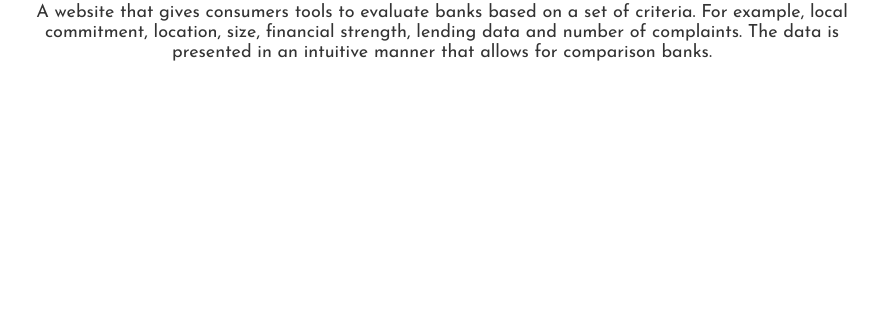
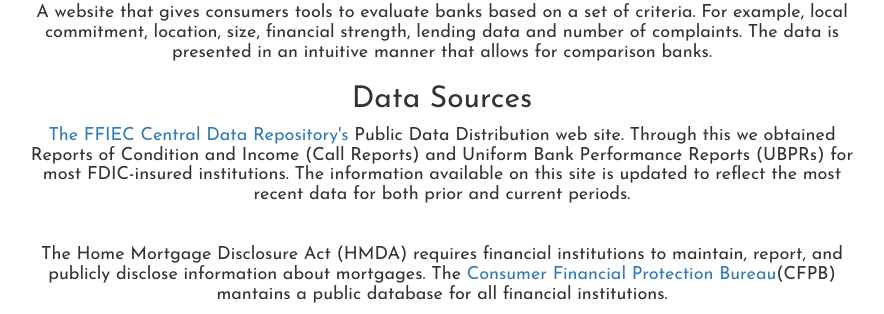
Before and after one commit to andrewmusicant/final_project, a Django app: page /about in a window 1280 px wide. Shown: the part 650-964 px from the top of the page, without its empty margins (198-1082 px from the left). Before the commit the page ends 711 px from the top, so only its background shows below. Run offline with Django 3.2, Linux system fonts and the light colour scheme; some libraries are stand-ins or nearby versions.

Commit message:
add data sources

```diff
--- a/lending_app/templates/about_us.html
+++ b/lending_app/templates/about_us.html
@@ -50,7 +50,14 @@
     <div class="col-xs-8 col-xs-push-2">
         <div class="info">
             <h4>
-          A website that gives consumers tools to evaluate banks based on a set of criteria.  For example, local commitment, location, size, financial strength, lending data and number of complaints.  The data is presented in an intuitive manner that allows for comparison banks.</p>
+          A website that gives consumers tools to evaluate banks based on a set of criteria.  For example, local commitment, location, size, financial strength, lending data and number of complaints.  The data is presented in an intuitive manner that allows for comparison banks.
+            </h4>
+            <h2>Data Sources
+            </h2>
+            <h4><a href='https://cdr.ffiec.gov/public/'>The FFIEC Central Data Repository's</a> Public Data Distribution web site. Through this we obtained Reports of Condition and Income (Call Reports) and Uniform Bank Performance Reports (UBPRs) for most FDIC-insured institutions. The information available on this site is updated to reflect the most recent data for both prior and current periods.
+            </h4>
+            <br>
+            <h4>The Home Mortgage Disclosure Act (HMDA) requires financial institutions to maintain, report, and publicly disclose information about mortgages. The <a href='http://www.consumerfinance.gov/'>Consumer Financial Protection Bureau</a>(CFPB) mantains a public database for all financial institutions.
             </h4>
         </div>
     </div>
```
